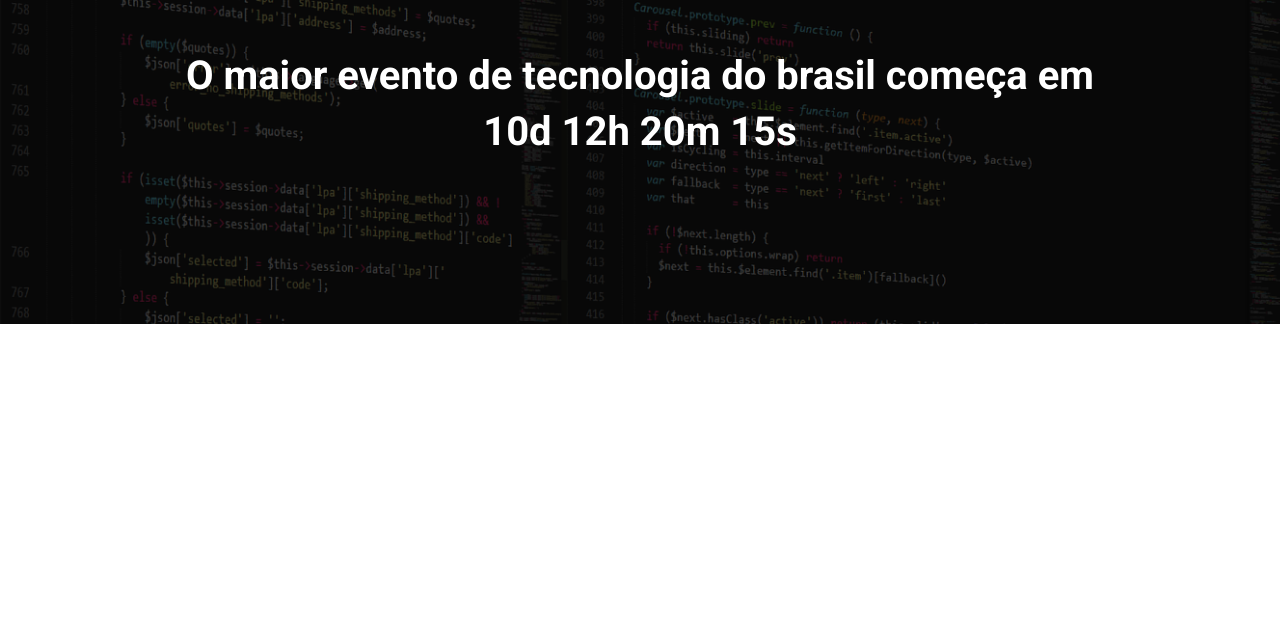
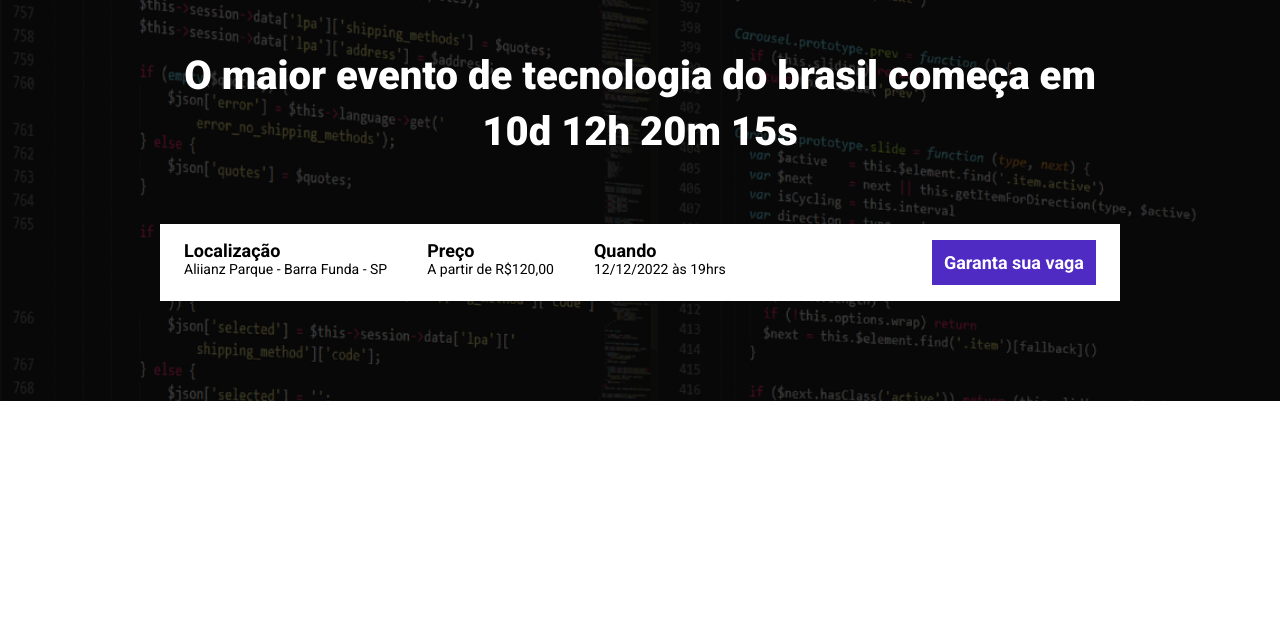
Before and after one commit to gabrielmirasebac/Ebac_tech_talks, a website built with Parcel: page src/index.html in a window 1280 px wide. Shown: the part 160-800 px from the top of the page. Built offline with nearby package versions, Linux system fonts and the light colour scheme.

Commit message:
criando barra de informação

```diff
--- a/src/index.html
+++ b/src/index.html
@@ -6,7 +6,7 @@
     <title>Ebac Tech Talks</title>
     <link rel="preconnect" href="https://fonts.googleapis.com">
     <link rel="preconnect" href="https://fonts.gstatic.com" crossorigin>
-    <link href="https://fonts.googleapis.com/css2?family=Roboto:wght@400;700&display=swap" rel="stylesheet">
+    <link href="https://fonts.googleapis.com/css2?family=Roboto:wght@400;700;900&display=swap" rel="stylesheet">
     <link rel="stylesheet" href="styles/main.scss">
 </head>
 <body>
@@ -16,7 +16,25 @@
             <p class="hero__text">
                 O maior evento de tecnologia do brasil começa em 10d 12h 20m 15s
             </p>
-
+            <div class="infos-bar">
+                <ul class="infos-bar__infos">
+                    <li class="infos-bar__infos__item">
+                        <b>Localização</b>
+                        Aliianz Parque - Barra Funda - SP
+                    </li>
+                    <li class="infos-bar__infos__item">
+                        <b>Preço</b>
+                        A partir de R$120,00
+                    </li>
+                    <li class="infos-bar__infos__item">
+                        <b>Quando</b>
+                        12/12/2022 às 19hrs
+                    </li>
+                </ul>
+                <a href="#" class="button button--primary">
+                    Garanta sua vaga
+                </a>
+            </div>
         </div>
     </header>
 
--- /dev/null
+++ b/src/styles/components/_buttons.scss
@@ -0,0 +1,25 @@
+.button{
+    padding: 12px;
+    font-size: 18px;
+    font-weight: bold;
+    text-decoration: none;
+    text-align: center;
+    white-space: nowrap;//diz ao css ao elemento se ele deve ou nao quebrar a linha.//mesma coisa que o wrap so que invertido.
+    //display flex flex-wrap:wrap faz a quebra da linha caso nao couber no elemento pai
+
+    &--primary{
+        color: white;
+        background-color: #4F2AC3;
+    }
+
+    @media(max-width:640px ) {
+        display: block;
+        width: 100%;
+    }
+
+    @media(max-width: 1024px){
+        display: flex;
+        align-items: center;
+        gap: 20px;
+    }
+}
--- /dev/null
+++ b/src/styles/components/_infos_bar.scss
@@ -0,0 +1,40 @@
+.infos-bar{
+    padding: 16px 24px;
+    background-color: white;
+    display: flex;
+    justify-content: space-between;//para que os itens sejam distribuidos nos extremos
+
+    &__infos{
+        display: flex;
+        gap: 40px;//distanciar os itens no interior do display flex
+
+        &__item{
+            font-size: 14px;
+            color: #000;
+
+            b{
+                color: #000;
+                font-size: 18px;
+                display: block; //quebrar a linha, pois a tag b tem por padrao display inline
+            }
+        }
+    }
+
+    @media(max-width: 640px){
+        display: block;
+
+        &__infos{
+            display: block;
+
+            &__item{
+                margin-bottom: 24px;
+            }
+        }
+    }
+
+    @media(max-width: 1024){
+        &__infos{
+            gap: 16px;
+        }
+    }
+}
--- a/src/styles/main.scss
+++ b/src/styles/main.scss
@@ -1,4 +1,6 @@
 @use 'hero';
+@use 'components/infos_bar';
+@use 'components/buttons';
 
 *{
     margin: 0;
@@ -6,6 +8,7 @@
     box-sizing: border-box;
     font-family: Roboto, sans-serif;
     color: #fff;
+    list-style: none;
 }
 
 .container{
```
